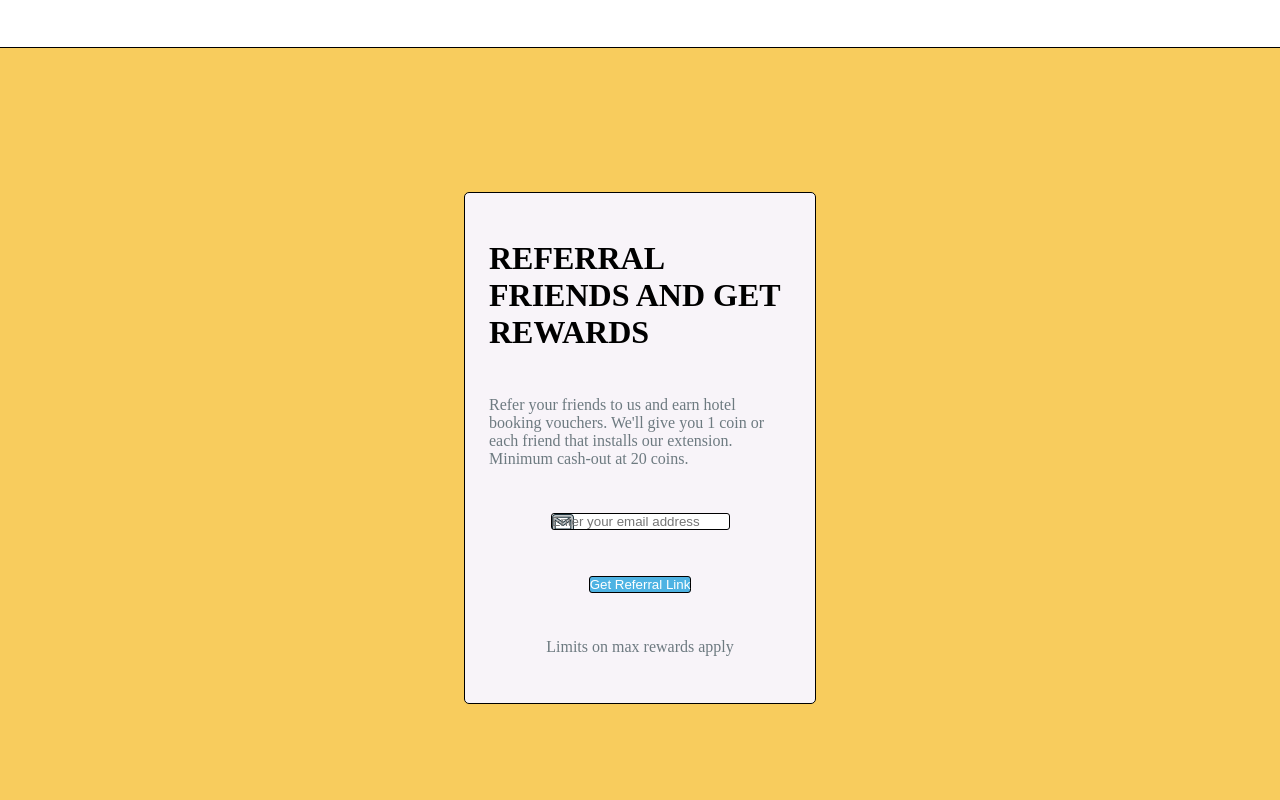
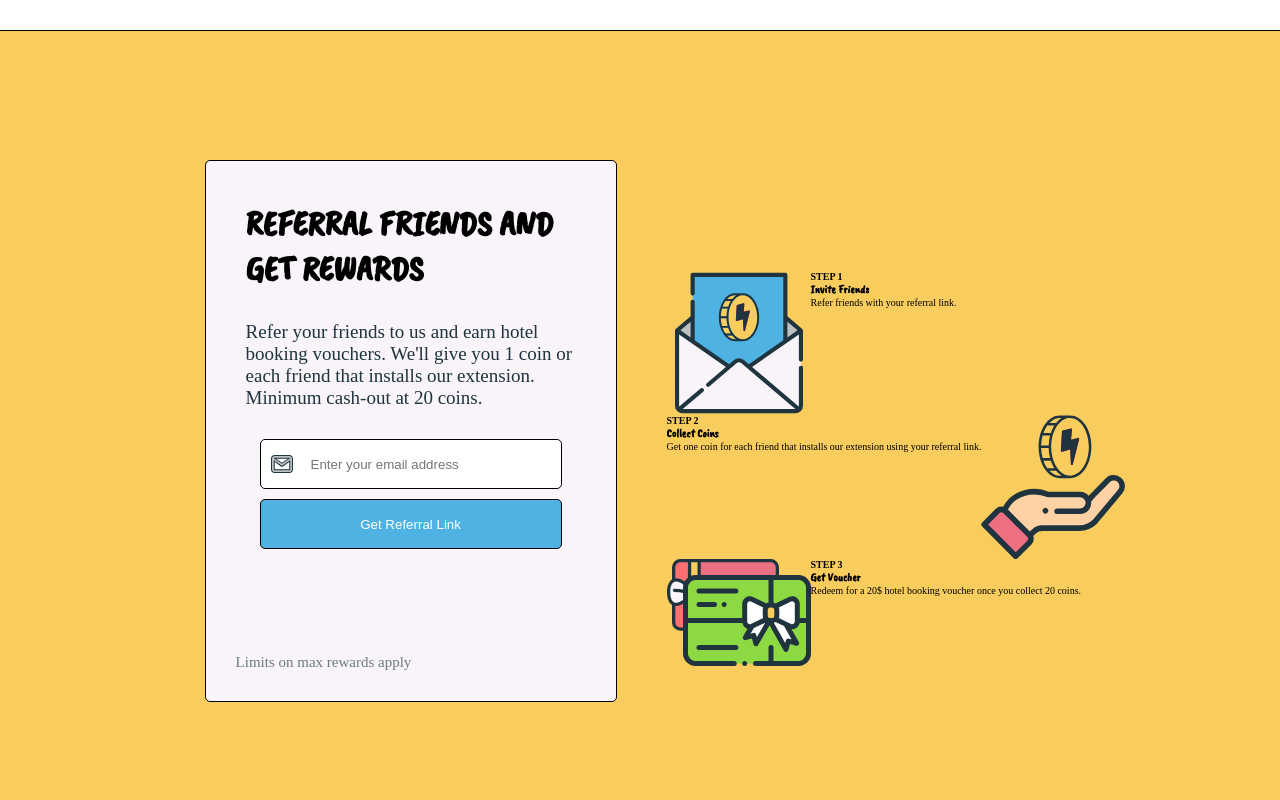
Before and after one commit to scarlatcristian/Landing-Page-RATEPUNK, a React (Vite) app: page / in a window 1280 px wide. Shown: the top 800 px of the page. Built offline with nearby package versions, Linux system fonts and the light colour scheme.

Commit message:
finished form style for desktop

```diff
--- a/src/components/Main.jsx
+++ b/src/components/Main.jsx
@@ -1,25 +1,11 @@
+import MainSectionForm from "./MainSectionForm";
+import MainSectionSteps from "./MainSectionSteps";
+
 const Main = () => {
   return (
     <main className="main-section">
-      <form className="main-section__form">
-        <h1 className="main-section__form--headline headline">
-          REFERRAL FRIENDS AND GET REWARDS
-        </h1>
-
-        <p>
-          Refer your friends to us and earn hotel booking vouchers. We'll give
-          you 1 coin or each friend that installs our extension. Minimum
-          cash-out at 20 coins.
-        </p>
-
-        <input
-          type="text"
-          placeholder="Enter your email address"
-          className="main-section__form--input"
-        />
-        <button className="main-section__form--btn">Get Referral Link</button>
-        <p>Limits on max rewards apply</p>
-      </form>
+      <MainSectionForm />
+      <MainSectionSteps />
     </main>
   );
 };
--- /dev/null
+++ b/src/components/MainSectionForm.jsx
@@ -0,0 +1,29 @@
+/* eslint-disable react/no-unescaped-entities */
+
+const MainSectionForm = () => {
+  return (
+    <form className="main-section__form">
+      <h1 className="main-section__form--headline headline">
+        REFERRAL FRIENDS AND GET REWARDS
+      </h1>
+
+      <p className="main-section__form--text">
+        Refer your friends to us and earn hotel booking vouchers. We'll give you
+        1 coin or each friend that installs our extension. Minimum cash-out at
+        20 coins.
+      </p>
+
+      <div className="main-section__form--input-btn">
+        <input
+          type="text"
+          placeholder="Enter your email address"
+          className="main-section__form--input"
+        />
+        <button className="main-section__form--btn">Get Referral Link</button>
+      </div>
+
+      <p className="main-section__form--limits">Limits on max rewards apply</p>
+    </form>
+  );
+};
+export default MainSectionForm;
--- /dev/null
+++ b/src/components/MainSectionSteps.jsx
@@ -0,0 +1,38 @@
+const MainSectionSteps = () => {
+  return (
+    <div className="main-section__steps">
+      <div className="main-section__steps--container step-1">
+        <img src="./src/assets/invite.svg" alt="invite" />
+        <div className="main-section__steps--steps">
+          <h4>STEP 1</h4>
+          <h3 className="headline">Invite Friends</h3>
+          <p>Refer friends with your referral link.</p>
+        </div>
+      </div>
+
+      <div className="main-section__steps--container step-2">
+        <div className="main-section__steps--steps">
+          <h4>STEP 2</h4>
+          <h3 className="headline">Collect Coins</h3>
+          <p>
+            Get one coin for each friend that installs our extension using your
+            referral link.
+          </p>
+        </div>
+        <img src="./src/assets/collect-coins.svg" alt="collect-coins" />
+      </div>
+
+      <div className="main-section__steps--container step-3">
+        <img src="./src/assets/voucher.svg" alt="voucher" />
+        <div className="main-section__steps--steps">
+          <h4>STEP 3</h4>
+          <h3 className="headline">Get Voucher</h3>
+          <p>
+            Redeem for a 20$ hotel booking voucher once you collect 20 coins.
+          </p>
+        </div>
+      </div>
+    </div>
+  );
+};
+export default MainSectionSteps;
--- a/src/index.scss
+++ b/src/index.scss
@@ -1,6 +1,11 @@
-@import "./sass//abstracts/variables";
+@import "./sass/abstracts/variables";
+
+@import "./sass//base/base";
+@import "./sass//base/typography";
 
 @import "./sass/components/Main";
 @import "./sass/components/Header";
 @import "./sass/components/FooterStore";
 @import "./sass/components/FooterContact";
+@import "./sass/components/MainSectionForm";
+@import "./sass/components/MainSectionSteps";
--- a/src/sass/abstracts/_variables.scss
+++ b/src/sass/abstracts/_variables.scss
@@ -2,6 +2,7 @@ $color-blue-light: #4eb3e3;
 $color-yellow-light: #f8cc5d;
 $color-grey-dark: #6d7a80;
 $color-grey-light: #f8f4f9;
+$color-blue-dark: #1f343e;
 
 $color-white: #fff;
 $color-black: #000;
--- /dev/null
+++ b/src/sass/base/_base.scss
@@ -0,0 +1,16 @@
+*,
+*::after,
+*::before {
+  margin: 0;
+  padding: 0;
+  box-sizing: inherit;
+}
+
+html {
+  // Defines what 1rem is
+  font-size: 62.5%;
+}
+
+base {
+  box-sizing: border-box;
+}
--- /dev/null
+++ b/src/sass/base/_typography.scss
@@ -0,0 +1,6 @@
+@import url("https://fonts.googleapis.com/css2?family=Caveat&family=Poppins:wght@100&display=swap");
+@import url("https://fonts.googleapis.com/css2?family=Caveat&family=Caveat+Brush&family=Poppins:wght@100&display=swap");
+
+.headline {
+  font-family: Caveat Brush, Caveat;
+}
--- a/src/sass/components/_Main.scss
+++ b/src/sass/components/_Main.scss
@@ -1,53 +1,7 @@
-* {
-  box-sizing: border-box;
-  padding: 0;
-  margin: 0;
-}
-
 .main-section {
   background-color: $color-yellow-light;
   height: 100vh;
   display: flex;
   justify-content: center;
   align-items: center;
-
-  &__form {
-    background-color: #f8f4f9;
-    border-radius: 5px;
-    border: 1px solid $color-black;
-    padding: 1.5rem;
-    width: 22rem;
-    height: 32rem;
-    display: flex;
-    flex-direction: column;
-    justify-content: space-around;
-    align-items: center;
-
-    &--headline {
-      font-size: 2rem;
-    }
-
-    &--input {
-      background-image: url("./assets/email.svg");
-      background-repeat: no-repeat;
-      border: none;
-      border: 1px solid $color-black;
-      border-radius: 3px;
-
-      &:focus {
-        outline: none;
-      }
-    }
-
-    &--btn {
-      background-color: $color-blue-light;
-      color: $color-white;
-      border: 1px solid $color-black;
-      border-radius: 3px;
-    }
-  }
 }
-
-p {
-  color: $color-grey-dark;
-}
--- /dev/null
+++ b/src/sass/components/_MainSectionForm.scss
@@ -0,0 +1,70 @@
+.main-section {
+  &__form {
+    background-color: #f8f4f9;
+    border-radius: 5px;
+    border: 1px solid $color-black;
+    display: flex;
+    flex-direction: column;
+    align-items: center;
+    padding: 4rem;
+    margin: 5rem;
+    width: 33rem;
+    height: 46rem;
+    position: relative;
+
+    &--headline {
+      font-size: 3.5rem;
+    }
+
+    &--text {
+      font-size: 1.9rem;
+      color: $color-blue-dark;
+      margin-top: 3rem;
+    }
+
+    &--input-btn {
+      display: flex;
+      flex-direction: column;
+      align-items: center;
+      justify-content: center;
+      margin-top: 3rem;
+    }
+
+    &--input {
+      background-image: url("./assets/email.svg");
+      background-position: 1rem;
+      background-repeat: no-repeat;
+      border: none;
+      border: 1px solid $color-black;
+      border-radius: 5px;
+      height: 2.8rem;
+      width: 28rem;
+      padding: 1rem;
+      text-indent: 4rem;
+
+      &:focus {
+        outline: none;
+      }
+    }
+
+    &--btn {
+      background-color: $color-blue-light;
+      color: $color-white;
+      border: 1px solid $color-black;
+      border-radius: 5px;
+      margin-top: 1rem;
+      height: 2.8rem;
+      width: 28rem;
+      padding: 1rem;
+    }
+
+    &--limits {
+      position: absolute;
+      bottom: 0;
+      left: 0;
+      transform: translate(3rem, -3rem);
+      font-size: 1.5rem;
+      color: $color-grey-dark;
+    }
+  }
+}
--- /dev/null
+++ b/src/sass/components/_MainSectionSteps.scss
@@ -0,0 +1,14 @@
+.main-section {
+  &__steps {
+    height: 32rem;
+
+    &--container {
+      display: flex;
+    }
+
+    &--steps {
+      display: flex;
+      flex-direction: column;
+    }
+  }
+}
```
